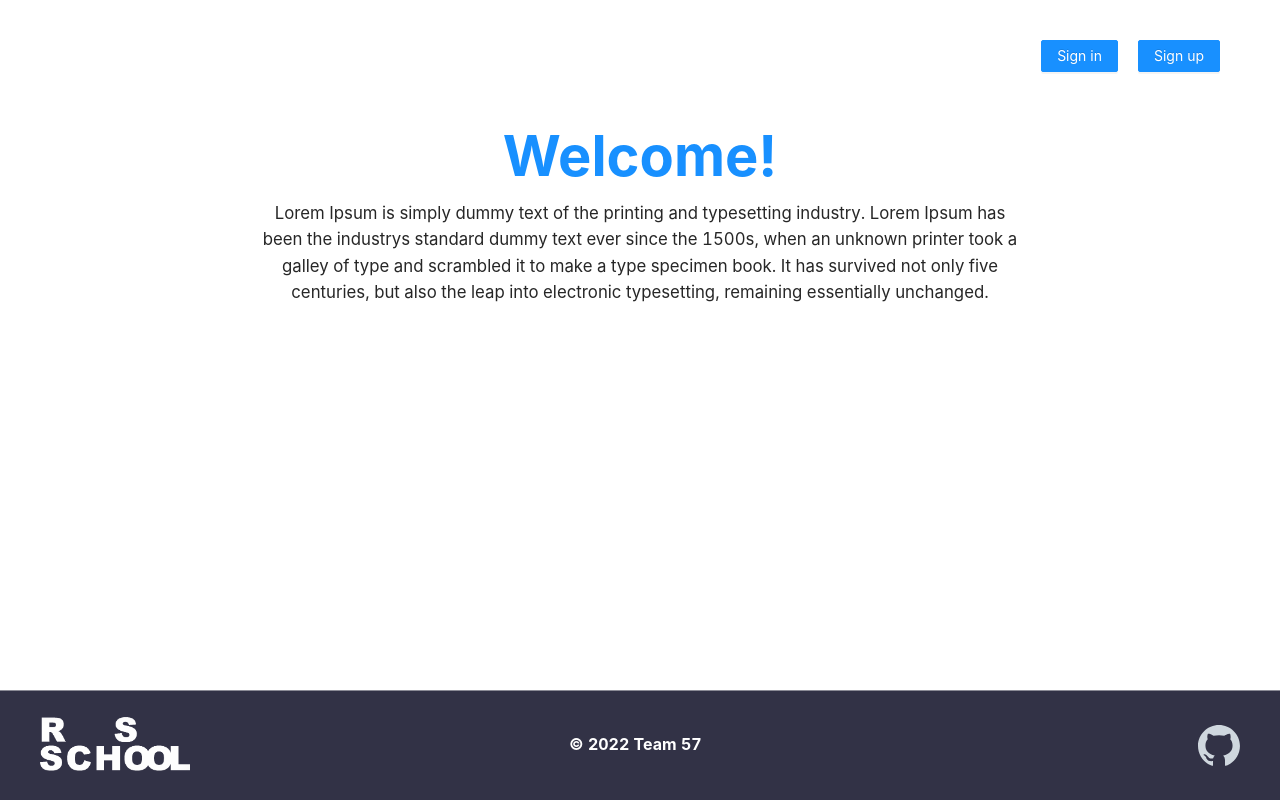
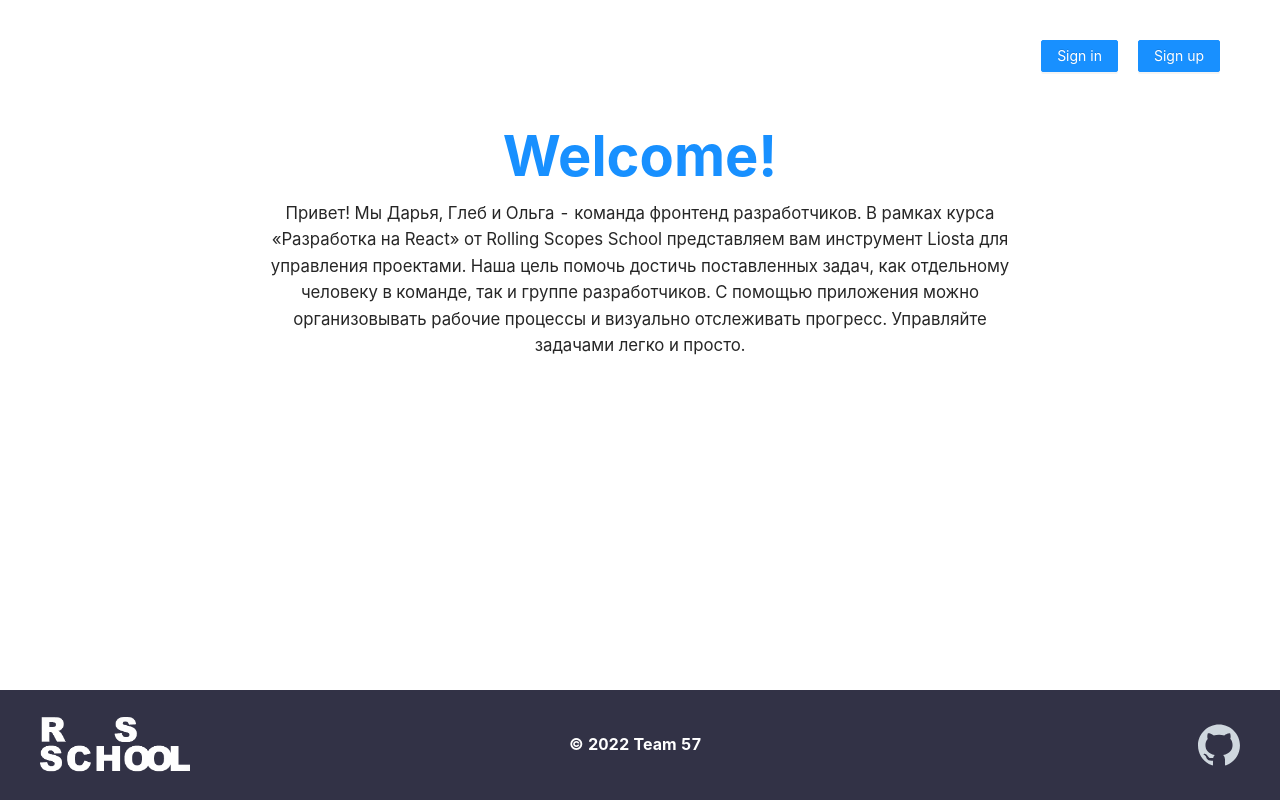
Before and after one commit to dariavv/project-management-app, a React (Create React App) app: page /welcome in a window 1280 px wide. Built offline with nearby package versions, Linux system fonts and the light colour scheme; the HTML template or start-up script is replaced by a standard one.

Commit message:
feat: header animate/welcome description, fix: style

```diff
--- a/src/components/Footer/styled.ts
+++ b/src/components/Footer/styled.ts
@@ -3,13 +3,13 @@ import { GREY } from 'constants/colors';
 import { TextBold } from 'theme';
 import styled from 'styled-components';
 
-export const ContainerFooter = styled.div`
+export const ContainerFooter = styled.footer`
   display: flex;
   justify-content: space-between;
   align-items: center;
   padding: 5px 40px;
   position: sticky;
-  top: 100%;
+  bottom: 0%;
   z-index: 3;
   width: 100%;
   height: 110px;
--- a/src/components/Header/index.tsx
+++ b/src/components/Header/index.tsx
@@ -1,4 +1,4 @@
-import { FC, useCallback, useState } from 'react';
+import { FC, useCallback, useEffect, useState } from 'react';
 import { useNavigate } from 'react-router-dom';
 import i18n from 'locales/i18n';
 import { Col, Row, Select } from 'antd';
@@ -20,6 +20,23 @@ export const Header: FC = () => {
   const navigate = useNavigate();
   const language = getFromStorage('language') || EN;
 
+  const [animated, setAnimated] = useState(false);
+
+  const listenScrollEvent = () => {
+    if (window.scrollY <= 50) {
+      setAnimated(false);
+    } else if (window.scrollY >= 50) {
+      setAnimated(true);
+    }
+  };
+
+  useEffect(() => {
+    window.addEventListener('scroll', listenScrollEvent);
+    return () => {
+      window.removeEventListener('scroll', listenScrollEvent);
+    };
+  }, []);
+
   const handleChange = (value: string) => {
     setToStorage('language', value);
     i18n.changeLanguage(value);
@@ -31,13 +48,13 @@ export const Header: FC = () => {
 
   return (
     <>
-      <Styled.Header>
+      <Styled.Header animated={animated}>
         <Row>
           <Styled.Logo>
             <Col span={12}>
               <img src={appLogo} alt="RSS" width={35} />
             </Col>
-            <Col span={12}>LOGO</Col>
+            <Col span={12}>LIOSTA</Col>
           </Styled.Logo>
         </Row>
         <Select defaultValue={language} style={{ width: 70 }} onChange={handleChange}>
--- a/src/components/Header/styled.ts
+++ b/src/components/Header/styled.ts
@@ -1,7 +1,7 @@
 import { PRIMARY, WHITE, SHADOW } from 'constants/colors';
 import styled from 'styled-components';
 
-export const Header = styled.div`
+export const Header = styled.header<{ animated: boolean }>`
   width: 100%;
   display: flex;
   flex-wrap: wrap;
@@ -9,9 +9,12 @@ export const Header = styled.div`
   align-items: center;
   padding: 20px 40px;
   background-color: ${WHITE};
-  z-index: 1;
+  z-index: 99;
+  top: 0;
   position: sticky;
-  box-shadow: 0 0px 10px ${SHADOW};
+  transition: 0.8s;
+  transform: ${({ animated }) => (animated ? 'translateY(-1rem)' : 'translateY(0rem)')};
+  box-shadow: ${({ animated }) => (animated ? `0 0px 5px ${SHADOW}` : `0 0px 12px ${SHADOW}`)};
 `;
 
 export const Logo = styled.div`
--- a/src/modules/Auth/styled.ts
+++ b/src/modules/Auth/styled.ts
@@ -4,6 +4,7 @@ import { Form as AntForm } from 'antd';
 import { Button } from 'components';
 
 export const ConteinerWrapper = styled.section`
+  height: calc(100vh - 110px);
   width: 100%;
   padding-top: 5%;
   padding-bottom: 2%;
--- a/src/modules/Layout/index.tsx
+++ b/src/modules/Layout/index.tsx
@@ -1,5 +1,6 @@
 import { FC, ReactNode } from 'react';
 import { Footer, Header } from 'components';
+import * as Styled from './styled';
 
 type LayoutProps = {
   children: ReactNode;
@@ -7,10 +8,10 @@ type LayoutProps = {
 
 export const Layout: FC<LayoutProps> = ({ children }) => {
   return (
-    <>
+    <Styled.ScrollConteiner>
       <Header />
       {children}
       <Footer />
-    </>
+    </Styled.ScrollConteiner>
   );
 };
--- /dev/null
+++ b/src/modules/Layout/styled.ts
@@ -0,0 +1,8 @@
+import styled from 'styled-components';
+
+export const ScrollConteiner = styled.div`
+  display: flex;
+  justify-content: space-between;
+  width: 100%;
+  flex-direction: column;
+`;
--- a/src/modules/Main/styled.ts
+++ b/src/modules/Main/styled.ts
@@ -5,6 +5,6 @@ export const Main = styled.main`
   justify-content: center;
   padding: 40px;
   width: 100%;
-  overflow-y: scroll;
-  height: 74vh;
+  overflow: auto;
+  height: (100vh - 185px);
 `;
--- a/src/modules/NotFound/styled.ts
+++ b/src/modules/NotFound/styled.ts
@@ -3,6 +3,7 @@ import styled from 'styled-components';
 import { Link } from 'react-router-dom';
 
 export const ContainerNotFound = styled.section`
+  height: calc(100vh - 110px);
   width: 100%;
   text-align: center;
 `;
--- a/src/modules/Welcome/index.tsx
+++ b/src/modules/Welcome/index.tsx
@@ -42,11 +42,12 @@ const Welcome: FC = () => {
         <Styled.Info>
           <Styled.Title>Welcome!</Styled.Title>
           <Styled.Description>
-            Lorem Ipsum is simply dummy text of the printing and typesetting industry. Lorem Ipsum
-            has been the industrys standard dummy text ever since the 1500s, when an unknown printer
-            took a galley of type and scrambled it to make a type specimen book. It has survived not
-            only five centuries, but also the leap into electronic typesetting, remaining
-            essentially unchanged.
+            Привет! Мы Дарья, Глеб и Ольга - команда фронтенд разработчиков. В рамках курса
+            «Разработка на React» от Rolling Scopes School представляем вам инструмент Liosta для
+            управления проектами. Наша цель помочь достичь поставленных задач, как отдельному
+            человеку в команде, так и группе разработчиков. С помощью приложения можно
+            организовывать рабочие процессы и визуально отслеживать прогресс. Управляйте задачами
+            легко и просто.
           </Styled.Description>
         </Styled.Info>
       </Styled.Container>
--- a/src/modules/Welcome/styled.ts
+++ b/src/modules/Welcome/styled.ts
@@ -2,11 +2,10 @@ import styled from 'styled-components';
 import { PRIMARY } from 'constants/colors';
 
 export const Container = styled.main`
-  height: 100%;
+  height: calc(100vh - 110px);
   margin: 0;
   padding: 0;
   display: flex;
-  overflow: hidden;
   flex-direction: column;
 `;
 
--- a/src/theme/index.ts
+++ b/src/theme/index.ts
@@ -1,4 +1,4 @@
-import { css } from 'styled-components';
+import styled, { css } from 'styled-components';
 
 export const Title = css`
   font-weight: normal !important;
@@ -17,3 +17,8 @@ export const TextRegular = css`
   font-size: 1rem !important;
   line-height: 150% !important;
 `;
+
+export const ContainerHeight = styled.div`
+  width: 100%;
+  height: (100vh - 110px);
+`;
```
